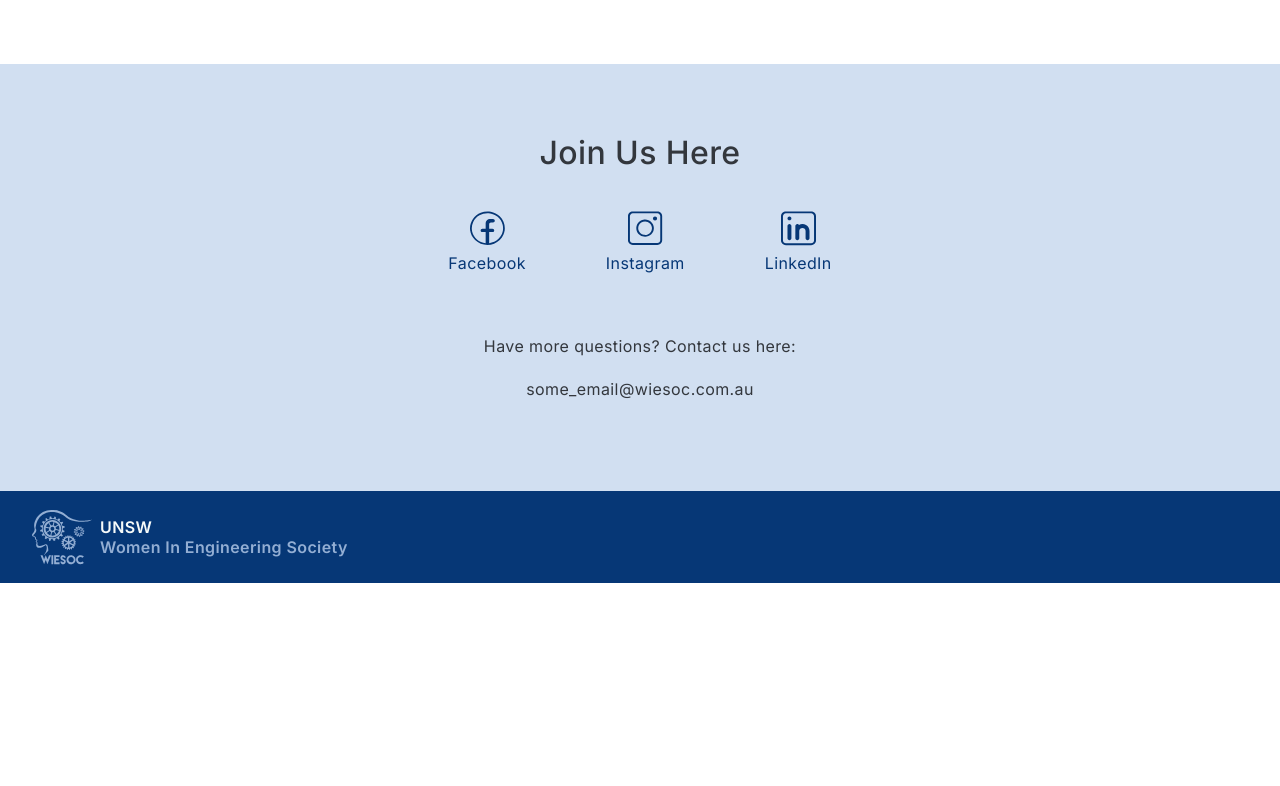
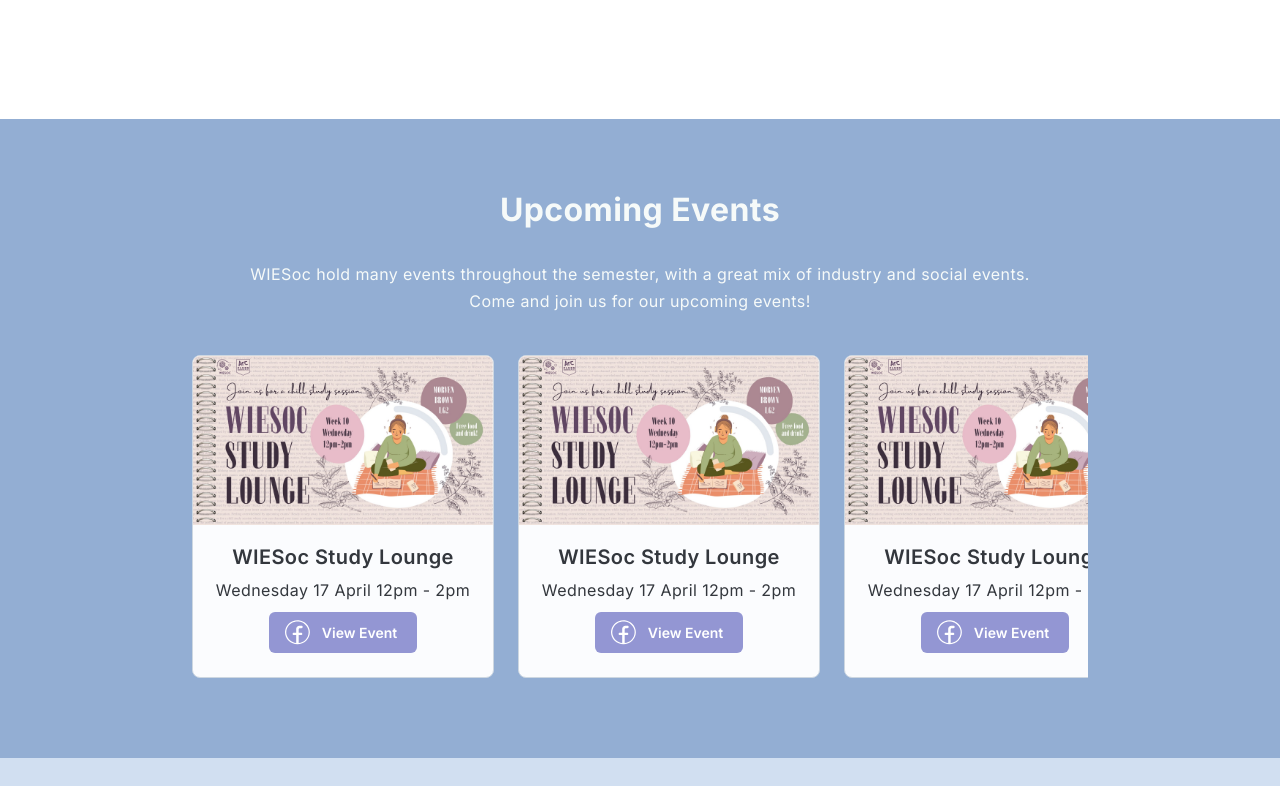
Before and after one commit to UNSW-WIESoc/website, a Next.js app: page / in a window 1280 px wide. Shown: the part 1294-2080 px from the top of the page. Before the commit the page ends 1877 px from the top, so only its background shows below. Built offline with nearby package versions, Linux system fonts and the light colour scheme.

Commit message:
created initial carousel - only scrolls with drag

```diff
--- a/app/page.tsx
+++ b/app/page.tsx
@@ -1,7 +1,8 @@
-import {AspectRatio, Box, Stack, Typography} from '@mui/joy';
-import PersonIcon from '@mui/icons-material/Groups';
+import {AspectRatio, Box, Stack, Typography, Grid} from '@mui/joy';
 import Image from 'next/image';
 import LabelledIcon from '@/components/LabelledIcon';
+import HeadingBodyText from '@/components/HeadingBodyText';
+import EventsCard from '@/components/EventsCard';
 
 function CoverImage() {
   return (
@@ -40,10 +41,8 @@
 }
 
 function AboutUsOverview() {
-  const aboutUsText = 'We are a UNSW student-run society that facilitates members from all disciplines of engineering. \n \
-  We run many social and industry events throughout the year as well as two Programs dedicated to mentoring and interpersonal development.\n'
-
-  const stat1 = '2000+\nmembers'
+  const aboutUsText = 'We are a UNSW student-run society that facilitates members from all disciplines of engineering. \n\n \
+  We run many social and industry events throughout the year as well as two Programs dedicated to mentoring and interpersonal development.'
 
   return (
     <Box mx='auto' my={15} width='1000px' height='100%'>
@@ -68,11 +67,41 @@
   );
 }
 
+function EventsCarousel() {
+  const eventText = 'WIESoc hold many events throughout the semester, with a great mix of industry and social events.\nCome and join us for our upcoming events!';
+  return (
+    <Box className='bg-medium-blue'>
+      <HeadingBodyText heading='Upcoming Events' body={eventText} color='light-white'/>
+      <Box sx={{display: 'flex', justifyContent: 'center'}}>
+        <Stack
+          width={{xs: '90%', sm: '90%', md: '80%', lg: '70%', xl: '60%'}}
+          direction='row'
+          pb={10}
+          spacing={3}
+          sx={{
+            overflow: 'scroll',
+            scrollSnapType: 'x mandatory',
+            '& > *': {
+              scrollSnapAlign: 'start',
+            },
+            '::-webkit-scrollbar': { display: 'none'}
+          }}
+        >
+          {Array(6).fill(0).map((_, index) => (
+            <EventsCard key={index}/>
+          ))}
+        </Stack>
+      </Box>
+    </Box>
+  );
+}
+
 export default function Home() {
   return (
     <Box justifyContent='center'>
       <CoverImage/>
       <AboutUsOverview/>
+      <EventsCarousel/>
     </Box>
   );
 }
--- a/components/EventsCard.tsx
+++ b/components/EventsCard.tsx
@@ -20,10 +20,10 @@
     <Card
       variant='outlined'
       className='shadow-hover border-round'
-      sx= {{ 'width': '600px' }}
+      sx={{width: '600px'}}
     >
       <CardOverflow>
-        <AspectRatio objectFit='contain'>
+        <AspectRatio objectFit='contain' sx={{ minWidth: '300px' }}>
           <Image src={'/event_banner.JPG'} alt={'group of people'} fill/>
         </AspectRatio>
       </CardOverflow>
@@ -38,10 +38,10 @@
             startDecorator={<FacebookIcon color='#FFFFFF' width={25} height={25}/>}
             className='bg-purple button-border-round'
             >
-              <Typography p={0.5}>
-                View Event
-              </Typography>
-            </Button>
+            <Typography p={0.5}>
+              View Event
+            </Typography>
+          </Button>
         </Stack>
       </CardContent>
     </Card>
--- a/components/ThemeRegistry.tsx
+++ b/components/ThemeRegistry.tsx
@@ -80,7 +80,8 @@
         fontWeight: '400',
         color: '#33373D',
         letterSpacing: '0.4px',
-        lineHeight: '1.7'
+        lineHeight: '1.7',
+        whiteSpace: 'pre-line'
       },
       'subtitle-lg': {
         fontSize: '1.2rem',
@@ -94,7 +95,8 @@
         fontWeight: '400',
         color: '#33373D',
         letterSpacing: '0.4px',
-        lineHeight: '1.7'
+        lineHeight: '1.7',
+        whiteSpace: 'pre-line'
       },
       subtitle: {
         fontSize: '1rem',
```
